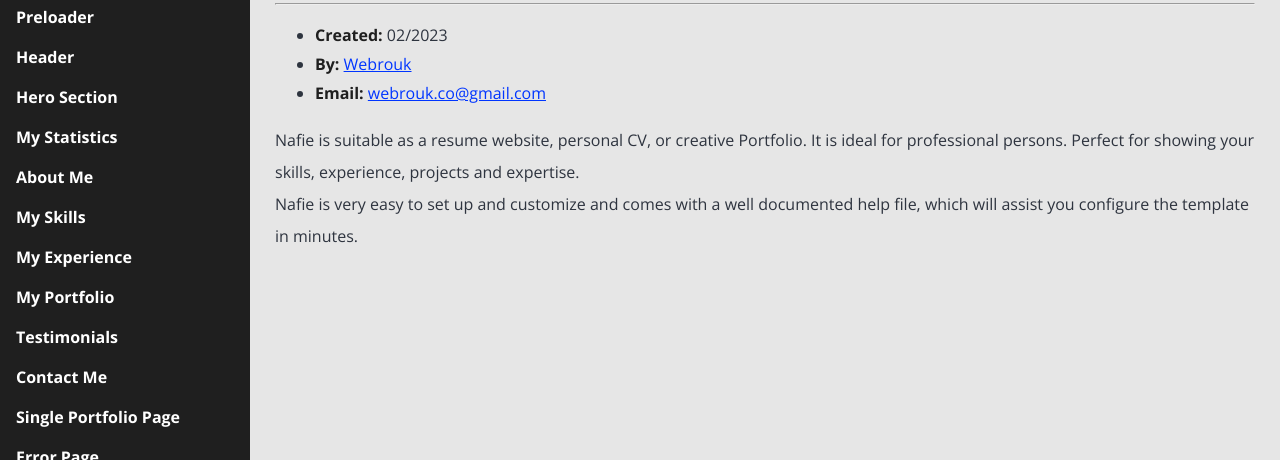
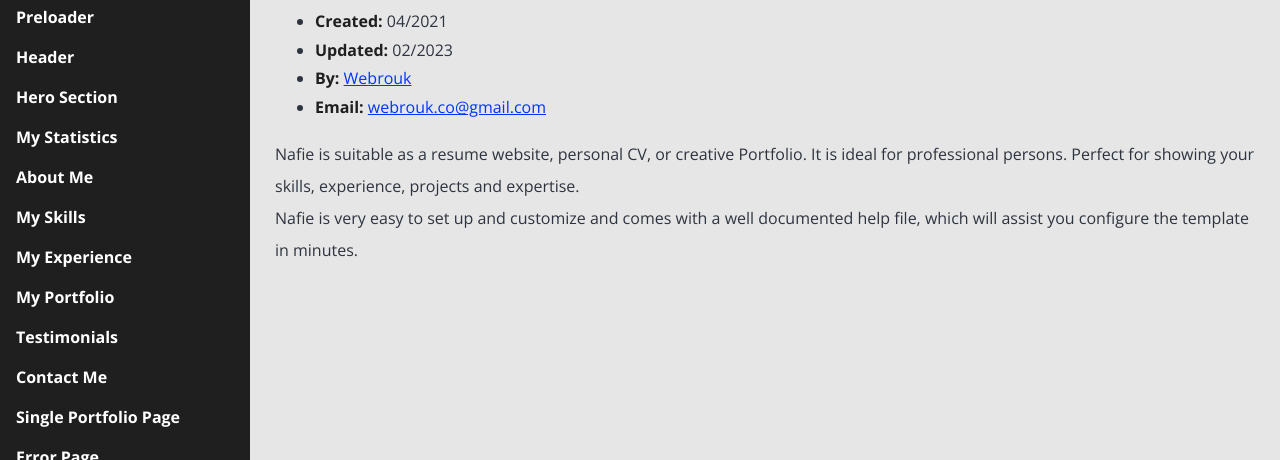
Before and after one commit to MuhammadMabrouk/html-nafie, a plain HTML site: page documentation/index.html in a window 1280 px wide. Shown: the part 340-800 px from the top of the page. Drawn offline with nearby package versions, Linux system fonts and the light colour scheme; a script that the page names is missing; a web font is replaced by a local one.

Commit message:
feat(prod): update documentation file

```diff
--- a/documentation/index.html
+++ b/documentation/index.html
@@ -61,7 +61,8 @@
             <h2>Documentation</h2>
             <hr>
             <ul>
-              <li><label>Created:</label> 02/2023</li>
+              <li><label>Created:</label> 04/2021</li>
+              <li><label>Updated:</label> 02/2023</li>
               <li>
                 <label>By:</label>
                 <a href="https://themeforest.net/user/webrouk/portfolio" target="_blank" rel="noreferrer">Webrouk</a>
```
